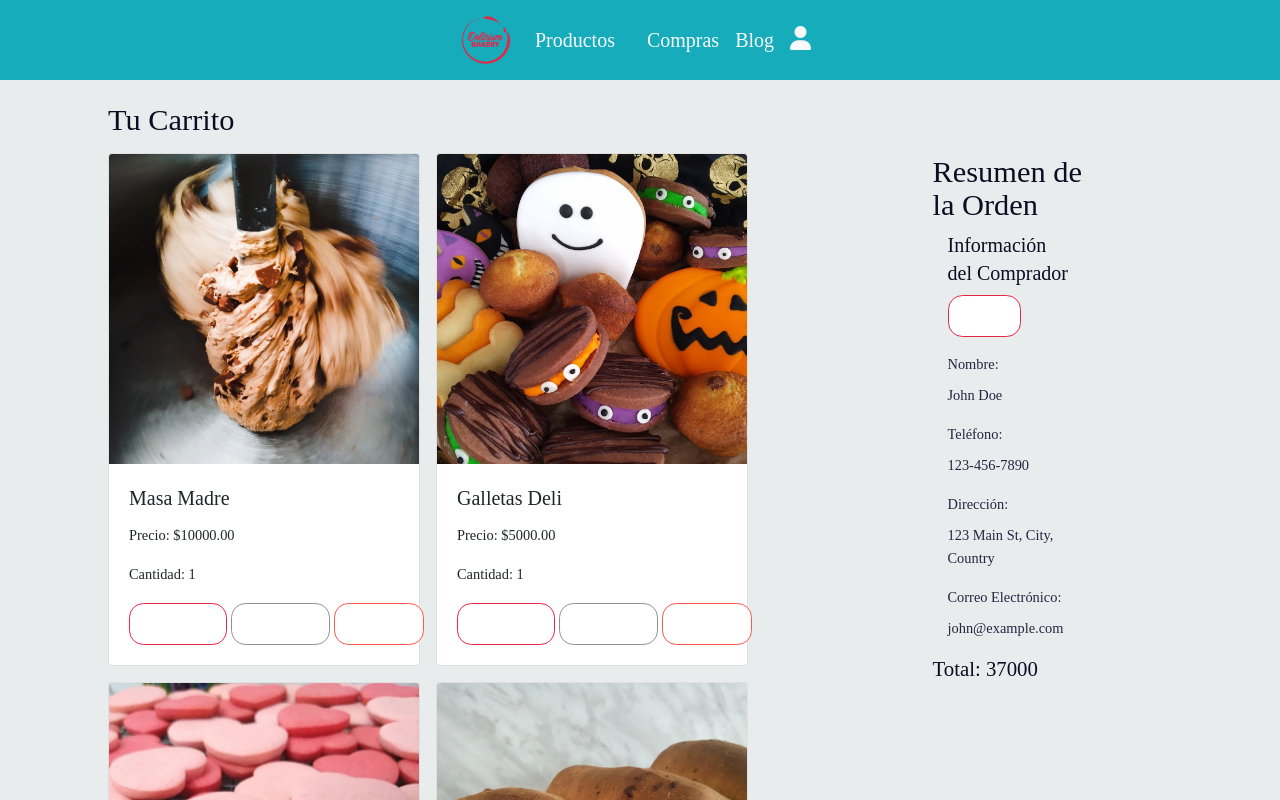
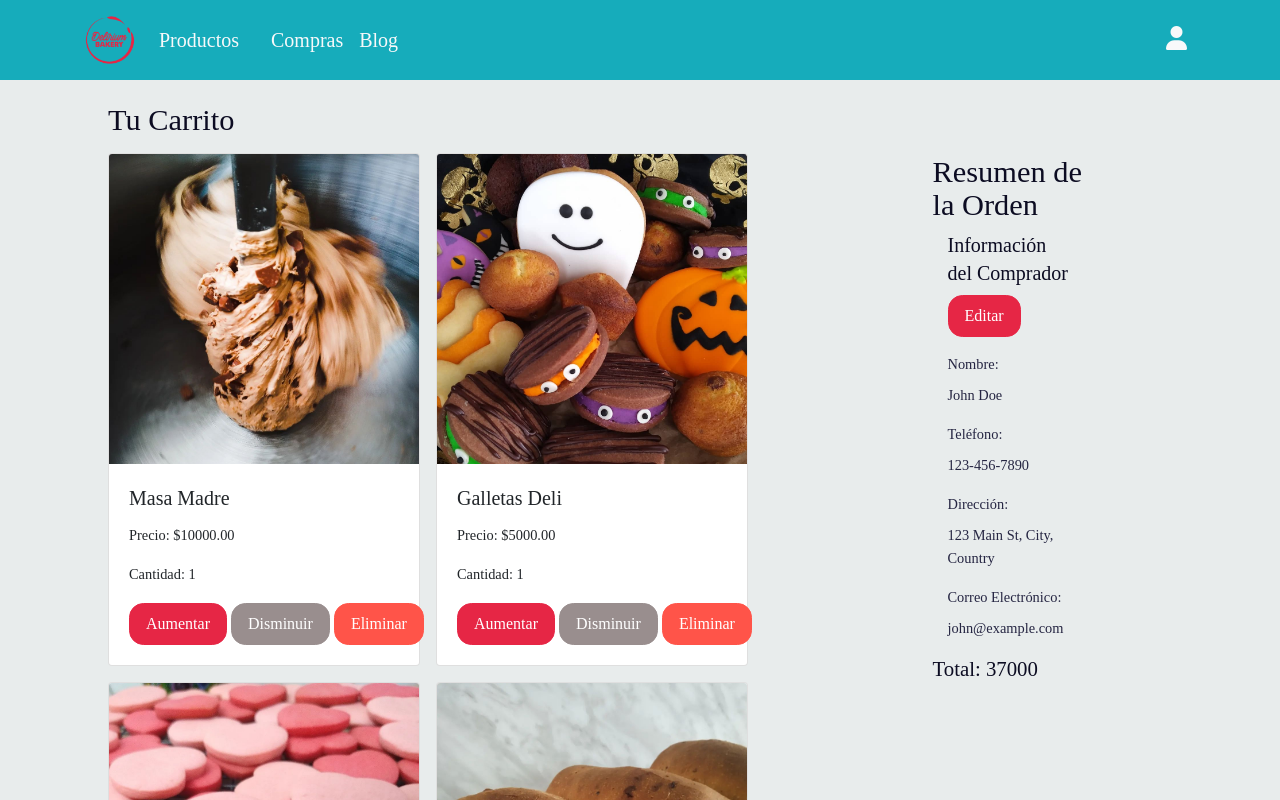
Before and after one commit to fernandasandoTKD/delrium-bakery, a React (Vite) app: page /shopping in a window 1280 px wide. Shown: the top 800 px of the page. Built offline with nearby package versions, Linux system fonts and the light colour scheme; a web font is replaced by a local one.

Commit message:
Fix broken styles

```diff
--- a/src/modules/blog/components/Header.jsx
+++ b/src/modules/blog/components/Header.jsx
@@ -3,7 +3,7 @@ import {Link} from "react-router-dom"
 import Logo from '../../../assets/logo.png'
 import  {FaBars} from "react-icons/fa"
 import {AiOutlineClose} from "react-icons/ai"
-import '../css/stylesblog.css'
+
 
 
 const Header = () => {
--- a/src/modules/blog/css/stylesblog.css
+++ b/src/modules/blog/css/stylesblog.css
@@ -91,7 +91,7 @@ section {
 }
 
 .container {
-  width: var(--container-width-lg);
+
   margin-inline: auto;
 }
 
@@ -100,7 +100,7 @@ section {
   width: fit-content;
   padding: 0.5rem 1rem;
   border-radius: var(--radius-2);
-  background: var(--color-white);
+
   font-weight: 500;
   cursor: pointer;
   transition: var(--transition);
```
